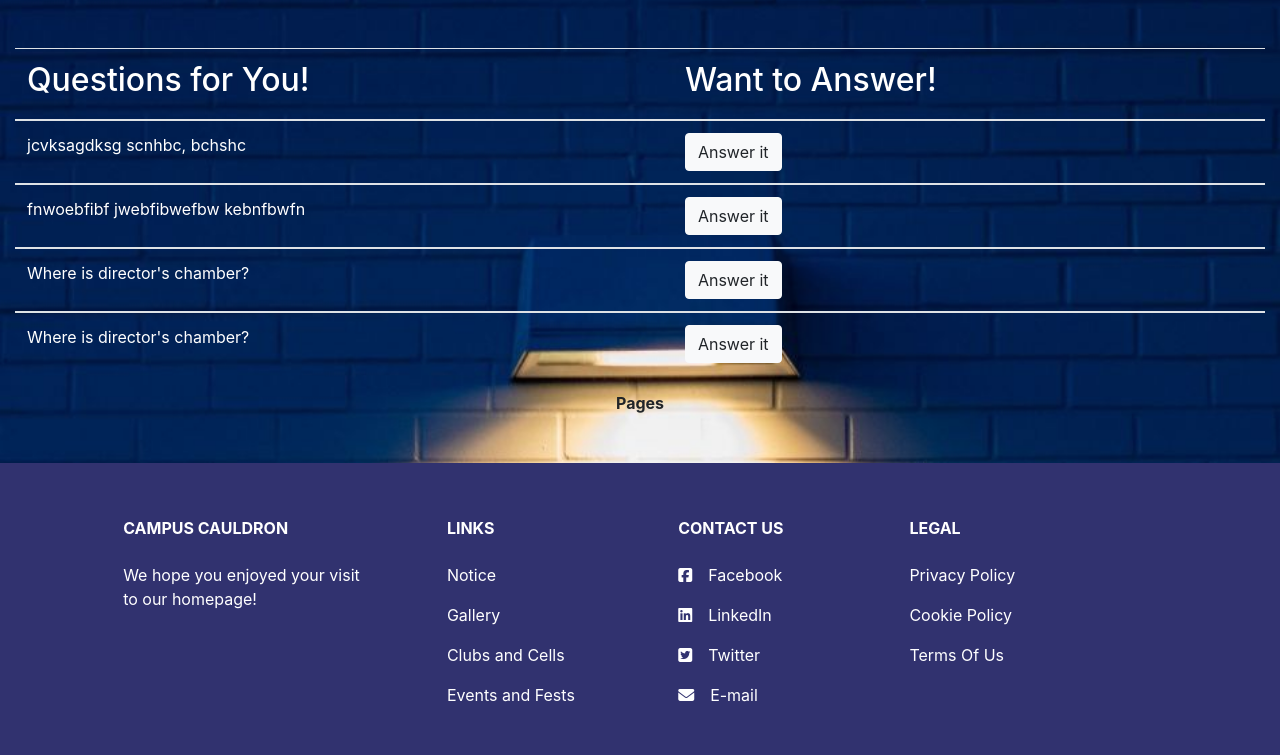
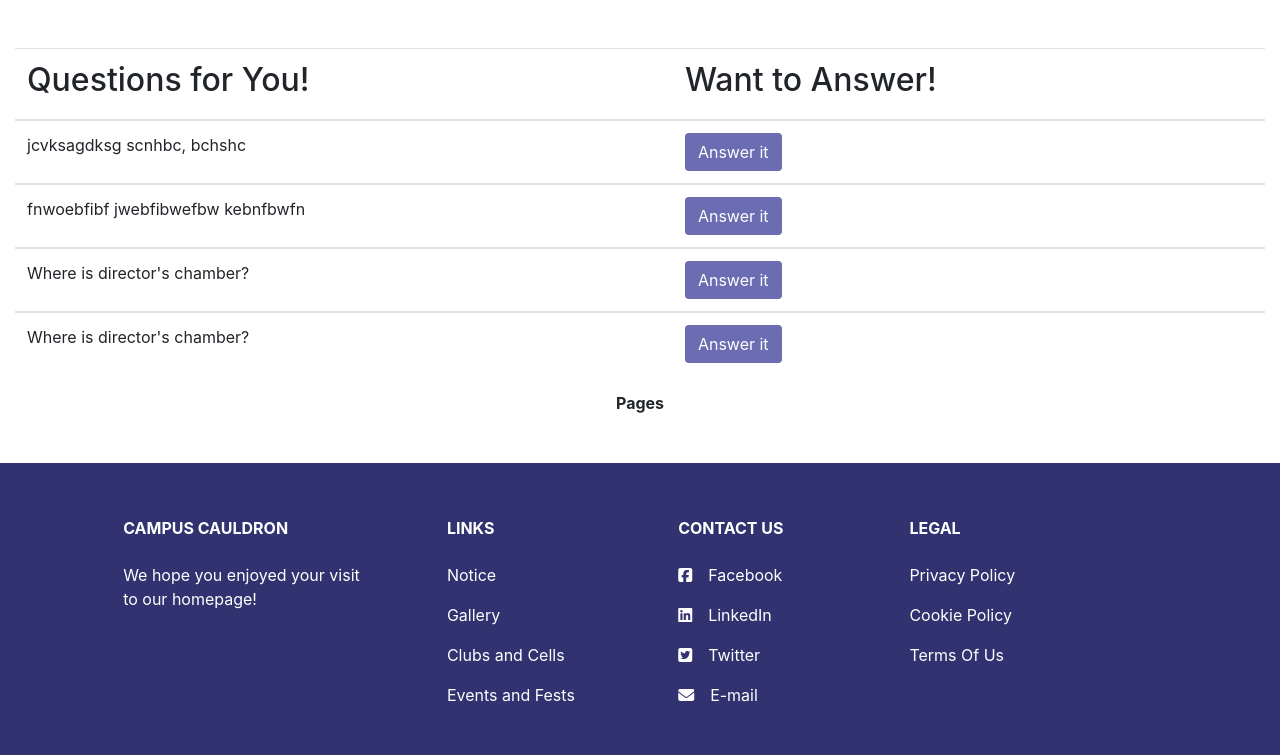
Before and after one commit to Rati777669/Campus_Cauldron, a PHP site: page /suggested_questions.php in a window 1280 px wide. Shown: the part 56-811 px from the top of the page. Run offline with PHP 8.4, Linux system fonts and the light colour scheme; a user stored in the database is signed in; data comes from the database, SQL or seed files in the repository; some libraries are stand-ins or nearby versions.

Commit message:
Add files via upload

```diff
--- a/suggested_questions.php
+++ b/suggested_questions.php
@@ -17,13 +17,20 @@
   <!-- STYLESHEETS -->
   <link rel="stylesheet" href="https://cdn.jsdelivr.net/npm/bootstrap@4.5.3/dist/css/bootstrap.min.css" integrity="sha384-TX8t27EcRE3e/ihU7zmQxVncDAy5uIKz4rEkgIXeMed4M0jlfIDPvg6uqKI2xXr2" crossorigin="anonymous">
   <link rel="stylesheet" href="CSS/styles.css">
+
+  <style>
+        #my-submit{
+            background-color:#6b6cb2;
+            color:white;
+        }
+        #my-submit:hover{
+            background-color:#31326f;
+        }
+    </style>
 </head>
 
 
-<body style="background-image: url('images/img11.jpg');
-        background-repeat: no-repeat;
-        background-attachment: fixed;
-        background-size: cover;">
+<body>
   <!-- NAVBAR -->
   <nav class="navbar navbar-expand-lg navbar-dark my-bg">
     <a class="navbar-brand" href="#">Campus Cauldron</a>
@@ -54,7 +61,7 @@
         $rs_result = mysqli_query($con, $sql);
         ?>
 
-        <table class="table" style="color: white">
+        <table class="table">
           <thead>
             <tr>
               <th width="20%">
@@ -78,7 +85,7 @@
                   if (!isset($_SESSION['email'])) {
                   ?> <a class="btn btn-light" href="sign-in.php">Sign-in to Answer</a>
                   <?php } else {
-                  ?> <a class="btn btn-light" href="answer_it.php?key1=<?php echo $row["id"]; ?>">Answer it</a>
+                  ?> <button class="btn" id="my-submit" href="answer_it.php?key1=<?php echo $row["id"]; ?>">Answer it</button>
                   <?php
                   }
                   ?> </td>
```
